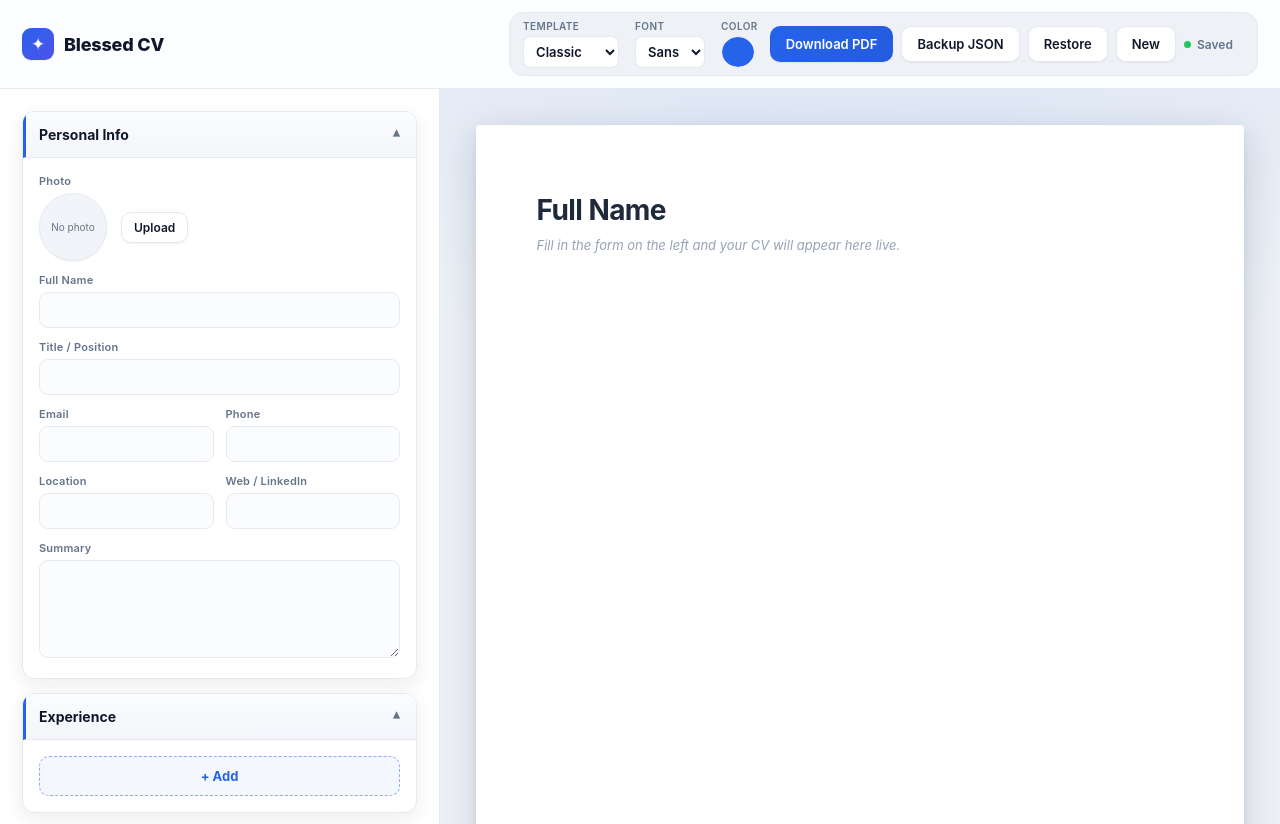
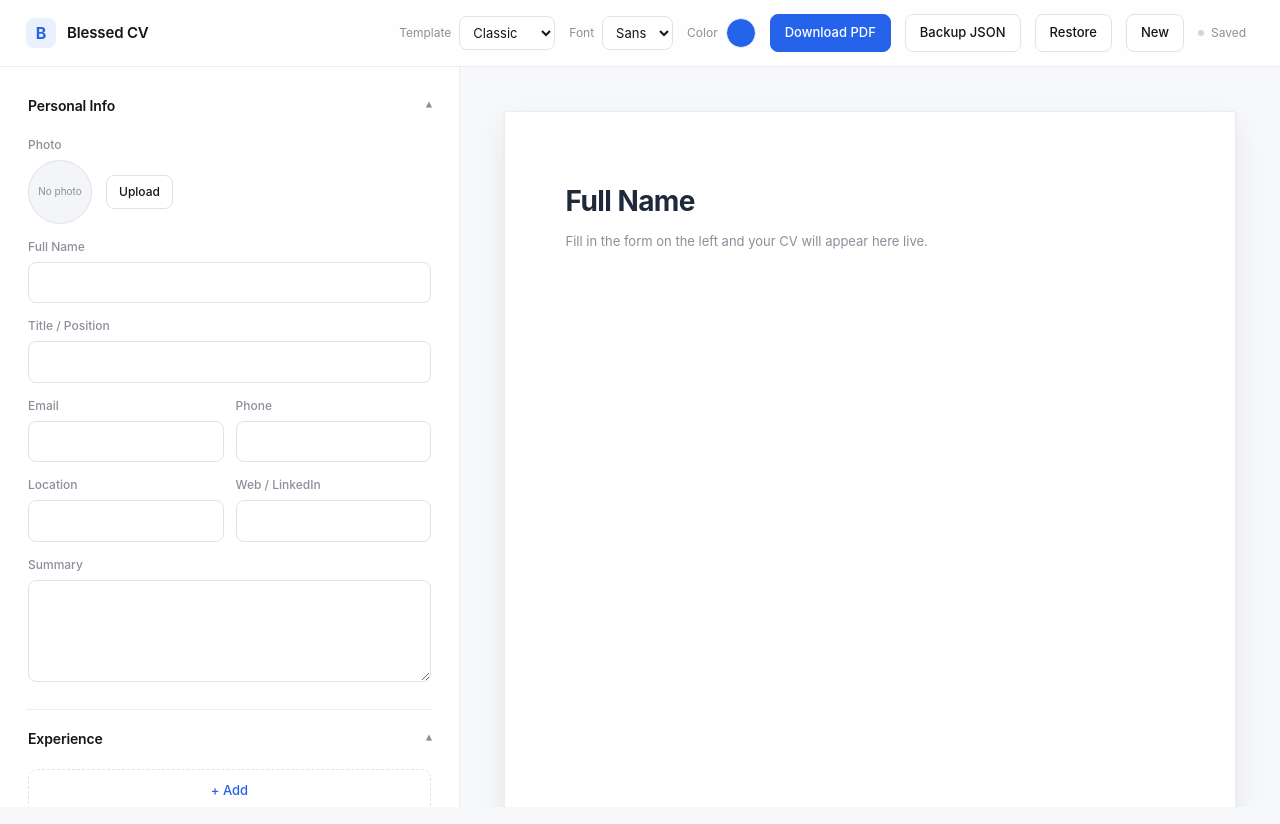
Before and after one commit to btudvc/blessed-cv, a plain HTML site: page index.html in a window 1280 px wide. Drawn offline with Linux system fonts and the light colour scheme.

Commit message:
Minimal redesign: simple B mark, flatter elegant UI

```diff
--- a/index.html
+++ b/index.html
@@ -13,8 +13,8 @@
 <body>
 <header class="topbar no-print">
   <div class="brand">
-    <span class="logo">✦</span>
-    <strong>Blessed CV</strong>
+    <span class="logo">B</span>
+    <span class="brand-name">Blessed CV</span>
   </div>
   <div class="toolbar">
     <label class="ctrl">
--- a/styles.css
+++ b/styles.css
@@ -1,15 +1,13 @@
 :root {
   --accent: #2563eb;
-  --bg: #eef2f7;
+  --bg: #f7f8fa;
   --panel: #ffffff;
-  --line: #e6eaf0;
-  --text: #0f172a;
-  --muted: #64748b;
+  --line: #ececf1;
+  --line-strong: #e0e2e9;
+  --text: #14161a;
+  --muted: #8a8f99;
   --font: "Inter", "Segoe UI", system-ui, -apple-system, sans-serif;
-  --radius: 12px;
-  --shadow-sm: 0 1px 2px rgba(15, 23, 42, .06);
-  --shadow-md: 0 6px 20px rgba(15, 23, 42, .08);
-  --ring: 0 0 0 3px color-mix(in srgb, var(--accent) 22%, transparent);
+  --radius: 10px;
 }
 
 * { box-sizing: border-box; }
@@ -20,22 +18,23 @@ html, body {
   background: var(--bg);
   color: var(--text);
   font-family: var(--font);
-  font-size: 15px;
+  font-size: 14px;
+  line-height: 1.5;
   -webkit-font-smoothing: antialiased;
   text-rendering: optimizeLegibility;
 }
 
-::selection { background: color-mix(in srgb, var(--accent) 24%, transparent); }
+::selection { background: color-mix(in srgb, var(--accent) 18%, transparent); }
 
 /* ---------- Scrollbars ---------- */
-.editor::-webkit-scrollbar, .preview-wrap::-webkit-scrollbar { width: 10px; }
+.editor::-webkit-scrollbar, .preview-wrap::-webkit-scrollbar { width: 9px; }
 .editor::-webkit-scrollbar-thumb, .preview-wrap::-webkit-scrollbar-thumb {
-  background: #cbd5e1;
+  background: #d8dae0;
   border-radius: 999px;
   border: 3px solid transparent;
   background-clip: content-box;
 }
-.editor::-webkit-scrollbar-thumb:hover, .preview-wrap::-webkit-scrollbar-thumb:hover { background: #94a3b8; background-clip: content-box; }
+.editor::-webkit-scrollbar-thumb:hover, .preview-wrap::-webkit-scrollbar-thumb:hover { background: #b9bcc6; background-clip: content-box; }
 
 /* ---------- Top bar ---------- */
 .topbar {
@@ -43,205 +42,187 @@ html, body {
   align-items: center;
   justify-content: space-between;
   gap: 16px;
-  padding: 12px 22px;
-  background: color-mix(in srgb, var(--panel) 88%, transparent);
-  backdrop-filter: saturate(1.6) blur(10px);
+  padding: 14px 26px;
+  background: color-mix(in srgb, var(--panel) 85%, transparent);
+  backdrop-filter: saturate(1.4) blur(12px);
   border-bottom: 1px solid var(--line);
   position: sticky;
   top: 0;
   z-index: 10;
   flex-wrap: wrap;
 }
-.brand { display: flex; align-items: center; gap: 10px; font-size: 18px; letter-spacing: -.01em; }
-.brand strong { font-weight: 800; }
+.brand { display: flex; align-items: center; gap: 11px; }
 .brand .logo {
   display: grid;
   place-items: center;
-  width: 32px;
-  height: 32px;
-  border-radius: 9px;
-  color: #fff;
-  font-size: 17px;
-  background: linear-gradient(135deg, var(--accent), color-mix(in srgb, var(--accent) 55%, #7c3aed));
-  box-shadow: var(--shadow-sm);
+  width: 30px;
+  height: 30px;
+  border-radius: 8px;
+  font-size: 16px;
+  font-weight: 700;
+  color: var(--accent);
+  background: color-mix(in srgb, var(--accent) 9%, transparent);
+  letter-spacing: -.02em;
+}
+.brand-name {
+  font-size: 15px;
+  font-weight: 600;
+  letter-spacing: -.01em;
+  color: var(--text);
 }
 
 .toolbar {
   display: flex;
   align-items: center;
-  gap: 8px;
+  gap: 14px;
   flex-wrap: wrap;
-  background: var(--bg);
-  padding: 7px 9px;
-  border-radius: 14px;
-  border: 1px solid var(--line);
 }
 .ctrl {
   display: flex;
-  flex-direction: column;
-  font-size: 10px;
-  font-weight: 600;
-  letter-spacing: .04em;
-  text-transform: uppercase;
+  align-items: center;
+  gap: 8px;
+  font-size: 12px;
   color: var(--muted);
-  gap: 4px;
-  padding: 0 4px;
 }
 .ctrl select, .ctrl input {
   font: inherit;
   font-size: 13px;
-  text-transform: none;
-  letter-spacing: 0;
   color: var(--text);
-  padding: 6px 8px;
-  border: 1px solid var(--line);
+  padding: 7px 9px;
+  border: 1px solid var(--line-strong);
   border-radius: 8px;
   background: #fff;
   cursor: pointer;
-  transition: border-color .15s, box-shadow .15s;
+  transition: border-color .15s;
 }
-.ctrl select:focus-visible, .ctrl input:focus-visible { outline: none; border-color: var(--accent); box-shadow: var(--ring); }
+.ctrl select:hover, .ctrl input:hover { border-color: #cdd0d9; }
+.ctrl select:focus-visible, .ctrl input:focus-visible { outline: none; border-color: var(--accent); }
 .ctrl input[type="color"] {
   padding: 0;
-  width: 34px;
-  height: 32px;
+  width: 30px;
+  height: 30px;
   border-radius: 50%;
   overflow: hidden;
+  border: 1px solid var(--line-strong);
 }
 .ctrl input[type="color"]::-webkit-color-swatch-wrapper { padding: 0; }
 .ctrl input[type="color"]::-webkit-color-swatch { border: none; border-radius: 50%; }
 
 .btn {
-  border: 1px solid var(--line);
+  border: 1px solid var(--line-strong);
   background: #fff;
   color: var(--text);
-  padding: 9px 15px;
-  border-radius: 10px;
+  padding: 8px 14px;
+  border-radius: 8px;
   cursor: pointer;
   font: inherit;
   font-size: 13px;
-  font-weight: 600;
-  box-shadow: var(--shadow-sm);
-  transition: transform .12s, border-color .15s, color .15s, background .15s, box-shadow .15s;
+  font-weight: 500;
+  transition: border-color .15s, color .15s, background .15s;
 }
-.btn:hover { border-color: var(--accent); color: var(--accent); }
-.btn:active { transform: translateY(1px); }
-.btn:focus-visible { outline: none; box-shadow: var(--ring); }
+.btn:hover { background: #f4f5f8; border-color: #cdd0d9; }
+.btn:active { background: #eceef2; }
+.btn:focus-visible { outline: none; border-color: var(--accent); }
 .btn.primary {
-  background: linear-gradient(135deg, var(--accent), color-mix(in srgb, var(--accent) 78%, #1e40af));
+  background: var(--accent);
   color: #fff;
-  border-color: transparent;
+  border-color: var(--accent);
+  font-weight: 500;
 }
-.btn.primary:hover { color: #fff; filter: brightness(1.07); box-shadow: var(--shadow-md); }
+.btn.primary:hover { background: color-mix(in srgb, var(--accent) 88%, #000); border-color: transparent; }
 .save-status {
   font-size: 12px;
-  font-weight: 600;
   color: var(--muted);
-  min-width: 64px;
+  min-width: 56px;
   display: inline-flex;
   align-items: center;
-  gap: 6px;
+  gap: 7px;
 }
 .save-status::before {
   content: "";
-  width: 7px;
-  height: 7px;
+  width: 6px;
+  height: 6px;
   border-radius: 50%;
-  background: #22c55e;
+  background: #cbd5e1;
 }
 
 /* ---------- Layout ---------- */
 .layout {
   display: grid;
-  grid-template-columns: 440px 1fr;
+  grid-template-columns: 460px 1fr;
   gap: 0;
-  height: calc(100vh - 65px);
+  height: calc(100vh - 60px);
 }
 .editor {
   overflow-y: auto;
-  padding: 22px;
+  padding: 28px 26px;
   border-right: 1px solid var(--line);
   background: var(--panel);
 }
 .preview-wrap {
   overflow-y: auto;
-  padding: 36px;
+  padding: 44px;
   display: flex;
   justify-content: center;
   align-items: flex-start;
-  background:
-    radial-gradient(1200px 500px at 50% -10%, color-mix(in srgb, var(--accent) 9%, transparent), transparent 70%),
-    var(--bg);
+  background: var(--bg);
 }
 
 /* ---------- Editor form ---------- */
 .group {
-  border: 1px solid var(--line);
-  border-radius: var(--radius);
-  margin-bottom: 14px;
-  overflow: hidden;
-  background: #fff;
-  box-shadow: var(--shadow-sm);
-  transition: box-shadow .2s;
+  border-bottom: 1px solid var(--line);
+  margin: 0;
 }
-.group[open] { box-shadow: var(--shadow-md); }
+.group:first-child > summary { padding-top: 0; }
 .group > summary {
   cursor: pointer;
-  padding: 14px 16px;
-  font-weight: 700;
+  padding: 18px 2px;
+  font-weight: 600;
   font-size: 14px;
-  background: linear-gradient(180deg, #fbfcfe, #f4f6fb);
+  letter-spacing: -.01em;
   list-style: none;
   display: flex;
   justify-content: space-between;
   align-items: center;
   user-select: none;
-  transition: background .15s;
+  color: var(--text);
 }
-.group > summary:hover { background: #eef2f9; }
 .group > summary::-webkit-details-marker { display: none; }
 .group > summary span:last-child {
   color: var(--muted);
-  font-size: 13px;
+  font-size: 11px;
   transition: transform .2s ease;
 }
-.group[open] > summary {
-  border-bottom: 1px solid var(--line);
-  border-left: 3px solid var(--accent);
-  padding-left: 13px;
-}
 .group[open] > summary span:last-child { transform: rotate(180deg); }
-.group-body { padding: 16px; }
+.group-body { padding: 2px 2px 22px; }
 
-.field { margin-bottom: 12px; }
+.field { margin-bottom: 14px; }
 .field:last-child { margin-bottom: 0; }
 .field label {
   display: block;
-  font-size: 11px;
+  font-size: 12px;
   color: var(--muted);
-  margin-bottom: 5px;
-  font-weight: 600;
-  letter-spacing: .02em;
+  margin-bottom: 6px;
+  font-weight: 500;
 }
 .field input, .field textarea {
   width: 100%;
-  padding: 9px 11px;
-  border: 1px solid var(--line);
-  border-radius: 9px;
+  padding: 10px 12px;
+  border: 1px solid var(--line-strong);
+  border-radius: 8px;
   font: inherit;
   font-size: 13px;
-  background: #fbfcfe;
+  background: #fff;
   color: var(--text);
-  transition: border-color .15s, box-shadow .15s, background .15s;
+  transition: border-color .15s;
 }
-.field input:hover, .field textarea:hover { border-color: #cbd5e1; }
+.field input:hover, .field textarea:hover { border-color: #cdd0d9; }
 .field input:focus, .field textarea:focus {
   outline: none;
   border-color: var(--accent);
-  background: #fff;
-  box-shadow: var(--ring);
 }
-.field textarea { resize: vertical; min-height: 66px; line-height: 1.5; }
+.field input::placeholder, .field textarea::placeholder { color: #b6bac3; }
+.field textarea { resize: vertical; min-height: 70px; line-height: 1.55; }
 .row2 { display: grid; grid-template-columns: 1fr 1fr; gap: 12px; }
 .inline {
   display: flex;
@@ -250,94 +231,91 @@ html, body {
   font-size: 13px;
   color: var(--muted);
   cursor: pointer;
-  margin-bottom: 12px;
+  margin-bottom: 14px;
 }
 .inline input { accent-color: var(--accent); width: 15px; height: 15px; }
 
 .item {
   border: 1px solid var(--line);
-  border-radius: 11px;
-  padding: 14px;
+  border-radius: var(--radius);
+  padding: 16px;
   margin-bottom: 12px;
-  background: #fbfcfe;
-  transition: box-shadow .15s, border-color .15s;
+  background: #fff;
 }
-.item:hover { border-color: #d3dbe6; box-shadow: var(--shadow-sm); }
 .item-ctrls {
   display: flex;
   justify-content: flex-end;
-  gap: 6px;
-  margin-bottom: 10px;
+  gap: 5px;
+  margin-bottom: 12px;
 }
 .item .mv {
-  background: #fff;
-  color: #475569;
-  border: 1px solid var(--line);
+  background: transparent;
+  color: var(--muted);
+  border: 1px solid var(--line-strong);
   border-radius: 7px;
   width: 28px;
   height: 26px;
   cursor: pointer;
-  font-size: 12px;
-  font-weight: 700;
+  font-size: 11px;
   line-height: 1;
-  transition: border-color .15s, color .15s, background .15s;
+  transition: border-color .15s, color .15s;
 }
-.item .mv:hover:not(:disabled) { border-color: var(--accent); color: var(--accent); background: color-mix(in srgb, var(--accent) 7%, #fff); }
-.item .mv:disabled { opacity: .35; cursor: not-allowed; }
+.item .mv:hover:not(:disabled) { border-color: var(--accent); color: var(--accent); }
+.item .mv:disabled { opacity: .3; cursor: not-allowed; }
 .item .del {
-  background: #fff;
-  color: #dc2626;
-  border: 1px solid color-mix(in srgb, #dc2626 30%, #fff);
+  background: transparent;
+  color: var(--muted);
+  border: 1px solid var(--line-strong);
   border-radius: 7px;
   padding: 4px 12px;
   cursor: pointer;
   font: inherit;
   font-size: 11px;
-  font-weight: 700;
-  transition: background .15s, color .15s;
+  font-weight: 500;
+  transition: border-color .15s, color .15s;
 }
-.item .del:hover { background: #dc2626; color: #fff; }
+.item .del:hover { border-color: #dc2626; color: #dc2626; }
 
 .photo-wrap { display: flex; align-items: center; gap: 14px; }
 .photo-thumb {
-  width: 68px;
-  height: 68px;
+  width: 64px;
+  height: 64px;
   border-radius: 50%;
-  border: 1px solid var(--line);
-  background: #f1f5f9 center/cover no-repeat;
+  border: 1px solid var(--line-strong);
+  background: #f4f5f8 center/cover no-repeat;
   display: flex;
   align-items: center;
   justify-content: center;
   font-size: 10px;
   color: var(--muted);
   flex-shrink: 0;
-  box-shadow: var(--shadow-sm);
 }
 .photo-wrap .btn { padding: 7px 12px; font-size: 12px; }
 
 .add-btn {
   width: 100%;
-  border: 1px dashed color-mix(in srgb, var(--accent) 45%, var(--line));
-  background: color-mix(in srgb, var(--accent) 5%, #fff);
+  border: 1px dashed var(--line-strong);
+  background: transparent;
   color: var(--accent);
   padding: 11px;
-  border-radius: 10px;
+  border-radius: 9px;
   cursor: pointer;
   font: inherit;
-  font-weight: 700;
+  font-weight: 500;
   font-size: 13px;
-  transition: background .15s, border-color .15s;
+  transition: border-color .15s, background .15s;
 }
-.add-btn:hover { background: color-mix(in srgb, var(--accent) 12%, #fff); border-color: var(--accent); }
-.add-btn:focus-visible { outline: none; box-shadow: var(--ring); }
+.add-btn:hover { background: color-mix(in srgb, var(--accent) 5%, transparent); border-color: color-mix(in srgb, var(--accent) 45%, var(--line-strong)); }
+.add-btn:focus-visible { outline: none; border-color: var(--accent); }
 
 /* ---------- CV Preview (A4) ---------- */
 .page {
   width: 210mm;
   min-height: 297mm;
   background: #fff;
-  border-radius: 4px;
-  box-shadow: 0 10px 40px rgba(15, 23, 42, .16), 0 2px 8px rgba(15, 23, 42, .08);
+  border: 1px solid var(--line);
+  border-radius: 3px;
+  box-shadow: 0 1px 3px rgba(20, 22, 26, .04), 0 12px 32px rgba(20, 22, 26, .07);
   color: #1e293b;
   --c: var(--accent);
 }
@@ -429,9 +407,8 @@ html, body {
 .page[data-tpl="compact"] .cv .entry { margin-bottom: 8px; }
 
 .empty-hint {
-  color: #94a3b8;
+  color: var(--muted);
   font-size: 13px;
-  font-style: italic;
   margin-top: 10px;
 }
 
@@ -444,6 +421,7 @@ html, body {
   .preview-wrap { padding: 0; overflow: visible; background: none; }
   .page {
     box-shadow: none;
+    border: none;
     border-radius: 0;
     width: 210mm;
     min-height: 297mm;
--- a/sw.js
+++ b/sw.js
@@ -1,4 +1,4 @@
-const CACHE = "blessed-cv-v4";
+const CACHE = "blessed-cv-v5";
 const ASSETS = [
   "./",
   "./index.html",
```
